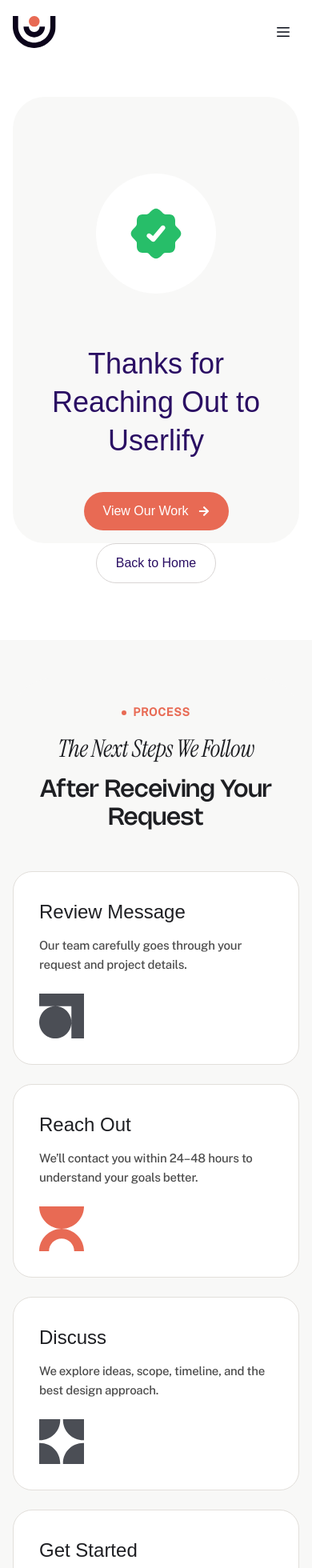
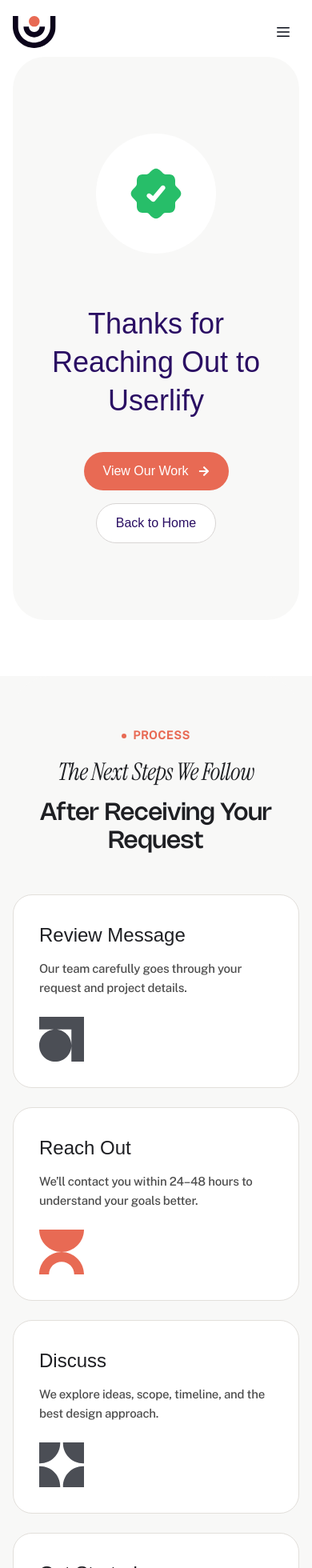
Before and after one commit to SparkStudio-Ltd/userlify, a Next.js app: page /thank-you in a window 390 px wide. Shown: the top 1960 px of the page at 80% size. Built offline with nearby package versions, Linux system fonts and the light colour scheme; a web font is replaced by a local one.

Commit message:
fix: Update layout and styling in ThankYouBanner for improved responsiveness; adjust minimum height and padding for better visual consistency

```diff
--- a/src/components/sections/ProcessStepsSection.tsx
+++ b/src/components/sections/ProcessStepsSection.tsx
@@ -1,88 +1,3 @@
-// import Image from 'next/image';
-// import steps from '../../../public/data/process-steps.json';
-
-// const cardPositions = [
-//   'lg:left-0 lg:top-0',
-//   'lg:left-[26%] lg:top-[43%]',
-//   'lg:left-[52%] lg:top-0',
-//   'lg:right-[-3%] lg:top-[42%]',
-// ];
-
-// const arrowPositions = [
-//   { className: 'left-[26%] top-[25%] rotate-[12deg]' },
-//   { className: 'left-[52%] top-[89%] rotate-[175deg] scale-x-[-1]' },
-//   { className: 'right-[16%] top-[22%] rotate-[12deg]' },
-// ];
-
-// export default function ProcessStepsSection() {
-//   const orderedSteps = [...steps].sort((a, b) => a.order - b.order);
-
-//   return (
-//     <section className="w-full bg-[#F8F8F7]">
-//       <div className="mx-auto flex w-full h-[1100px] max-w-[1920px] justify-center">
-//         <div className="flex w-full max-w-[1472px] flex-col items-center gap-24 rounded-[48px] bg-[#F8F8F7] py-18 sm:px-8 lg:h-[864px] lg:py-16">
-//           <header className="flex max-w-[820px] flex-col items-center gap-4 text-center">
-//             <div className="flex items-center justify-center gap-2 text-[14px] font-bold uppercase tracking-[0.75px] text-primary">
-//               <span className="inline-block h-1.5 w-1.5 rounded-full bg-primary" />
-//               <span className='font-nav'>Process</span>
-//             </div>
-//             <p className="font-serif text-5xl leading-[50px] tracking-[-0.5px] italic text-[#1E1F23]">
-//               The Next Steps We Follow
-//             </p>
-//             <h2 className="font-heading text-5xl font-medium leading-[56px] text-[#1E1F23]">
-//               After Receiving Your Request
-//             </h2>
-//           </header>
-
-//           <div className="relative w-full flex-1 lg:min-h-[520px]">
-//             <div className="grid w-full grid-cols-1 gap-8 lg:block">
-//               {orderedSteps.map((step, index) => (
-//                 <article
-//                   key={step.id}
-//                   className={`relative flex w-full flex-col gap-6 rounded-[24px] border border-[#E2DFDB] bg-white p-10 opacity-100 lg:absolute lg:h-[443px] lg:w-[350px] lg:gap-[200px] ${cardPositions[index]}`}
-//                 >
-//                   <div>
-//                     <h3 className="font-sans text-[30px] font-normal text-[#1E1F23]">
-//                       {step.title}
-//                     </h3>
-//                     <p className="font-nav mt-3 text-[16px] font-normal leading-[24px] tracking-[-0.25px] text-[#4B4B4B]">
-//                       {step.description}
-//                     </p>
-//                   </div>
-//                   <div>
-//                     <Image
-//                       src={step.icon}
-//                       alt={`${step.title} icon`}
-//                       width={56}
-//                       height={56}
-//                     />
-//                   </div>
-//                 </article>
-//               ))}
-//             </div>
-
-//             {arrowPositions.map((arrow, index) => (
-//               <div
-//                 key={index}
-//                 className={`pointer-events-none absolute hidden lg:block ${arrow.className}`}
-//                 aria-hidden="true"
-//               >
-//                 <Image
-//                   src="/assets/icons/arrowVector.svg"
-//                   alt=""
-//                   width={78}
-//                   height={56}
-//                 />
-//               </div>
-//             ))}
-//           </div>
-//         </div>
-//       </div>
-//     </section>
-//   );
-// }
-
-
 import Image from 'next/image';
 import steps from '../../../public/data/process-steps.json';
 
@@ -104,10 +19,10 @@
   const orderedSteps = [...steps].sort((a, b) => a.order - b.order);
 
   return (
-    <section className="w-full bg-[#F8F8F7] py-12 2xl:py-0">
+    <section className="w-full bg-[#F8F8F7]">
       {/* Container: Grows with content on mobile, fixed height only on very large screens */}
       <div className="mx-auto flex w-full h-auto 2xl:h-[1100px] max-w-[1920px] justify-center px-4 lg:px-12 md:px-8 2xl:px-0">
-        <div className="flex w-full max-w-[1472px] flex-col items-center gap-12 2xl:gap-24 rounded-[48px] bg-[#F8F8F7] py-8 2xl:py-16 2xl:h-[864px]">
+        <div className="flex w-full max-w-[1472px] flex-col items-center gap-12 2xl:gap-24 rounded-[48px] bg-[#F8F8F7] py-16 md:pt-32 md:pb-24 2xl:h-[864px]">
 
           <header className="flex max-w-[820px] flex-col items-center gap-4 text-center">
             <div className="flex items-center justify-center gap-2 text-[14px] font-bold uppercase tracking-[0.75px] text-primary">
--- a/src/components/sections/ThankYouBanner.tsx
+++ b/src/components/sections/ThankYouBanner.tsx
@@ -8,9 +8,9 @@
 export default function ThankYouBannerSection() {
 
     return (
-        <main className="flex min-h-[800px] md:min-h-[950px] w-full items-center bg-white">
-            <section className="mx-auto px-4 flex  w-full max-w-[1920px] items-center justify-center gap-16">
-                <div className="flex  w-full max-w-[1472px] flex-col items-center gap-16 rounded-[40px] bg-[#F8F8F7] px-8 py-24 sm:px-12">
+        <main className="flex min-h-[845px]  px-4 md:px-8 lg:px-12 w-full items-center bg-white">
+            <section className="flex  w-full items-center justify-center gap-16">
+                <div className="flex  w-full max-w-[1472px] flex-col items-center gap-16 rounded-[40px] bg-[#F8F8F7] py-24 sm:py-24 px-4 md:px-8 lg:px-12">
                     <div className="flex h-[150px] w-[150px] md-h-[208px] md-w-[208px] items-center justify-center rounded-full bg-white p-10">
                         <Image
                             src="/assets/icons/checkmark-badgeSvg.svg"
@@ -19,7 +19,7 @@
                             height={128}
                         />
                     </div>
-                    <div className="flex h-[152px] w-full flex-col items-center gap-10 text-center">
+                    <div className="flex w-full flex-col items-center gap-10 text-center">
                         <h1
                             className="text-[40px] leading-[48px] text-[#2A0E63] sm:text-[48px] sm:leading-[56px] lg:text-[60px] lg:leading-[64px]"
                             style={{ fontFamily: 'Nohemi, sans-serif', fontWeight: 500 }}
```
